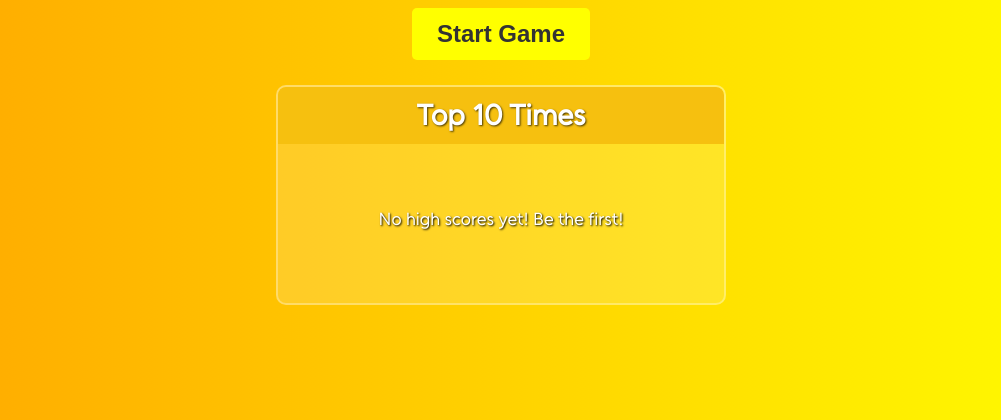
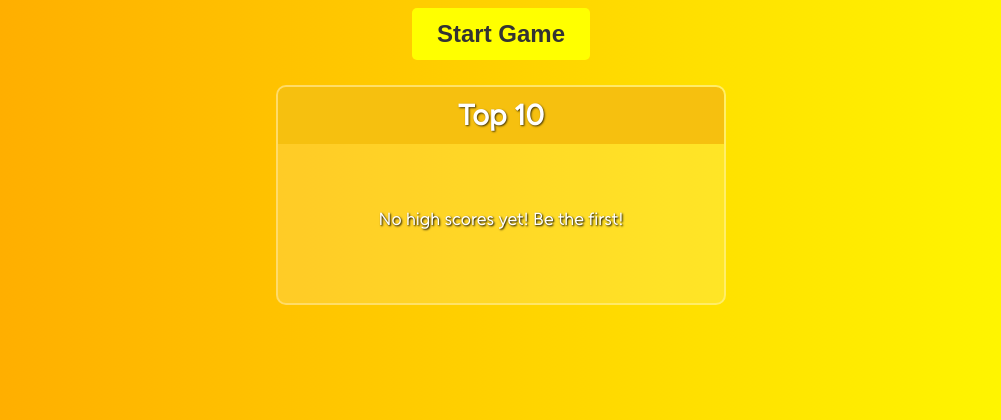
Before and after one commit to LinSDK/memgame.github.io, a plain HTML site: page index.html in a window 1280 px wide. Shown: the part 380-800 px from the top of the page, without its empty margins (139-1140 px from the left). Drawn offline with nearby package versions, Linux system fonts and the light colour scheme.

Commit message:
updated art

```diff
--- a/index.html
+++ b/index.html
@@ -316,7 +316,7 @@
     <button class="button" onclick="startGame()">Start Game</button>
 
     <div class="highscore-container">
-      <h2>Top 10 Times</h2>
+      <h2>Top 10</h2>
       <ul id="highScoreList">
       </ul>
     </div>
```
Also changed, not shown: img/img1.png, img/img2.png, img/img3.png, img/img4.png, img/img5.png, img/img6.png, img/img7.png, 1 other file.
